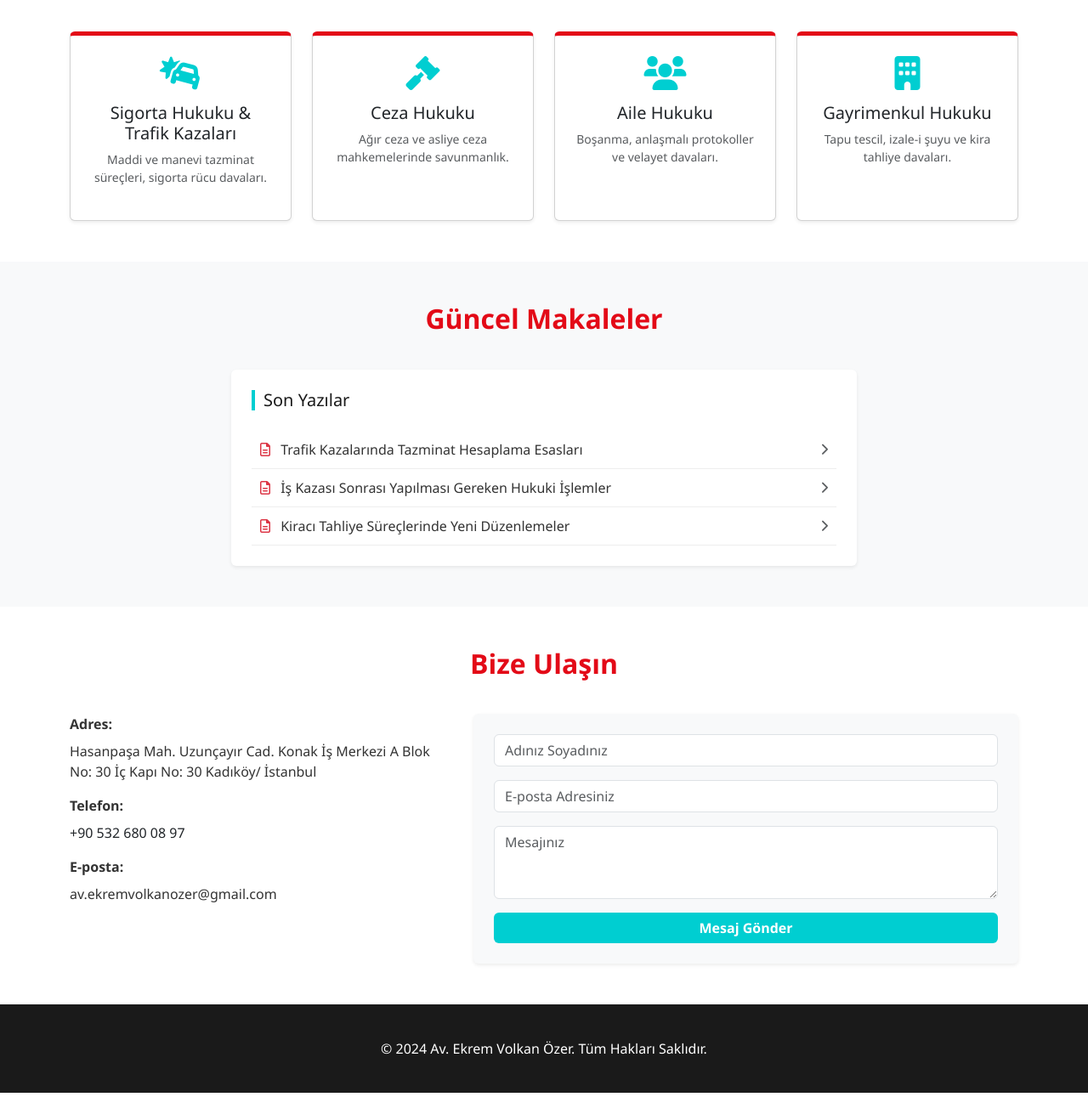
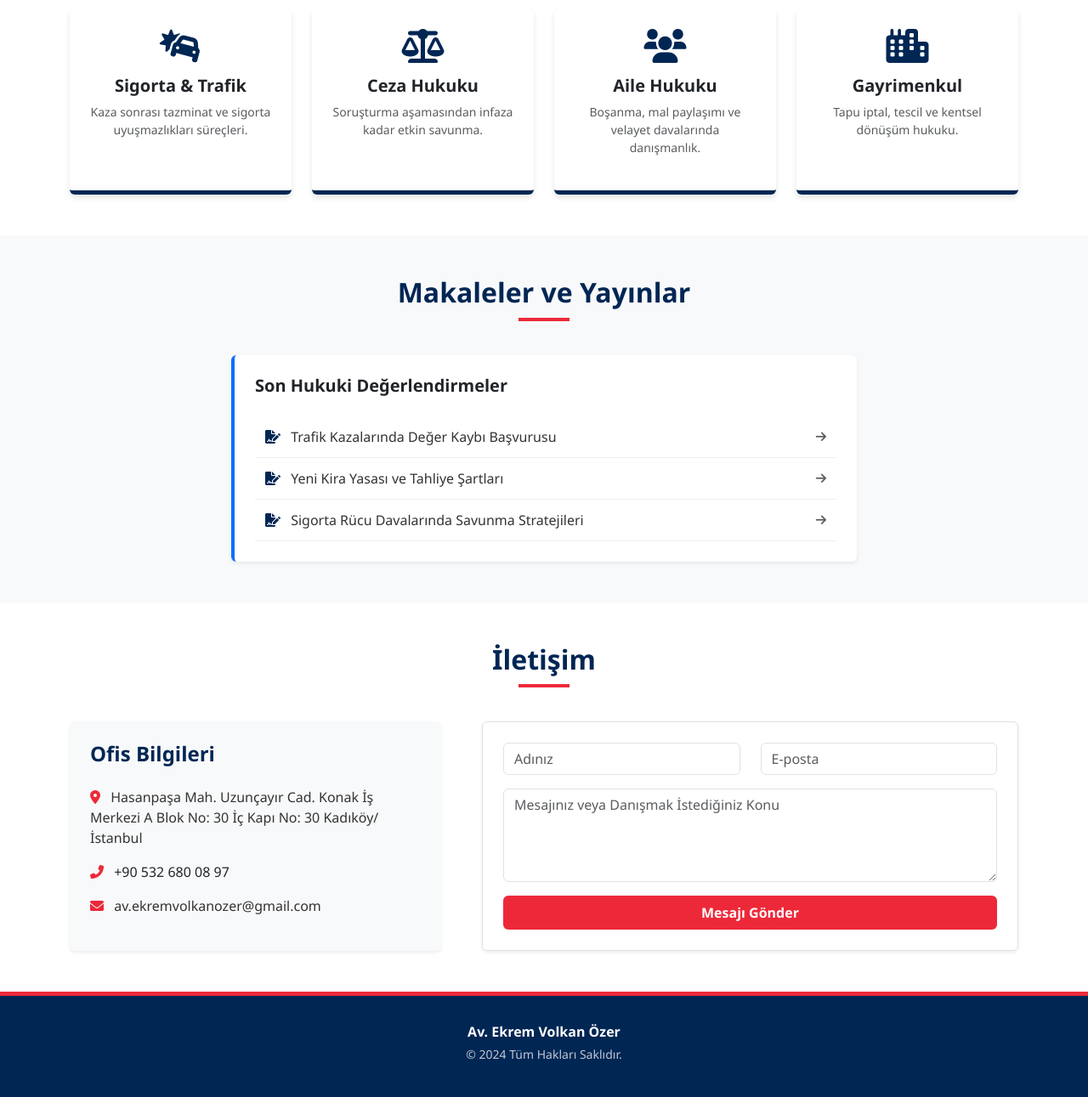
Before and after one commit to ekremvolkanozer/ekremvolkanozer.github.io, a plain HTML site: page index.html in a window 1280 px wide. Shown: the part 709-2000 px from the top of the page at 85% size. Drawn offline with nearby package versions, Linux system fonts and the light colour scheme.

Commit message:
Update index.html

```diff
--- a/index.html
+++ b/index.html
@@ -8,43 +8,44 @@
     <link rel="stylesheet" href="https://cdnjs.cloudflare.com/ajax/libs/font-awesome/6.0.0/css/all.min.css">
     <style>
         :root {
-            --turkish-red: #E30A17;
-            --turquoise-blue: #00FFEF;
-            --dark-red: #b30000;
+            --french-blue: #002654;
+            --french-red: #ED2939;
+            --french-white: #ffffff;
         }
-        body { font-family: 'Segoe UI', Tahoma, sans-serif; background-color: #ffffff; color: #333; }
+        body { font-family: 'Segoe UI', Tahoma, sans-serif; background-color: var(--french-white); color: #333; }
 
         /* Navigasyon */
-        .navbar { background-color: white; border-bottom: 4px solid var(--turkish-red); }
-        .navbar-brand, .nav-link { color: #1a1a1a !important; font-weight: bold; }
-        .nav-link:hover { color: var(--turkish-red) !important; }
+        .navbar { background-color: var(--french-blue); border-bottom: 3px solid var(--french-red); }
+        .navbar-brand, .nav-link { color: white !important; font-weight: bold; }
+        .nav-link:hover { color: var(--french-red) !important; }
 
         /* Hero Bölümü */
         .hero {
-            background: linear-gradient(rgba(0,0,0,0.6), rgba(0,0,0,0.6)), url('https://images.unsplash.com/photo-1589829545856-d10d557cf95f?auto=format&fit=crop&w=1350&q=80');
-            background-size: cover; height: 70vh; display: flex; align-items: center; color: white;
+            background: linear-gradient(rgba(0,38,84,0.7), rgba(0,38,84,0.7)), url('https://images.unsplash.com/photo-1589829545856-d10d557cf95f?auto=format&fit=crop&w=1350&q=80');
+            background-size: cover; height: 65vh; display: flex; align-items: center; color: white;
         }
 
         /* Ortak Vurgular */
-        .btn-turkuaz { background-color: #00CED1; color: white; border: none; font-weight: bold; }
-        .btn-turkuaz:hover { background-color: var(--turquoise-blue); color: #1a1a1a; }
-        .section-title { color: var(--turkish-red); font-weight: bold; margin-bottom: 40px; }
-        .icon-box { color: #00CED1; font-size: 2.5rem; margin-bottom: 15px; }
+        .btn-french { background-color: var(--french-red); color: white; border: none; font-weight: bold; transition: 0.3s; }
+        .btn-french:hover { background-color: #c41e2a; color: white; transform: scale(1.05); }
+        .section-title { color: var(--french-blue); font-weight: bold; margin-bottom: 40px; position: relative; }
+        .section-title::after { content: ''; display: block; width: 60px; height: 4px; background: var(--french-red); margin: 10px auto; }
+        .icon-box { color: var(--french-blue); font-size: 2.5rem; margin-bottom: 15px; }
 
         /* Kartlar */
-        .card { border-top: 5px solid var(--turkish-red); transition: transform 0.3s; }
-        .card:hover { transform: translateY(-10px); }
+        .card { border: none; border-bottom: 5px solid var(--french-blue); transition: all 0.3s; box-shadow: 0 4px 6px rgba(0,0,0,0.1); }
+        .card:hover { border-bottom-color: var(--french-red); transform: translateY(-10px); }
 
         /* Makale Linkleri */
-        .article-link { text-decoration: none; color: #333; display: block; padding: 10px; border-bottom: 1px solid #eee; }
-        .article-link:hover { background-color: #f8f9fa; color: var(--turkish-red); }
+        .article-link { text-decoration: none; color: #333; display: block; padding: 12px; border-bottom: 1px solid #eee; transition: 0.2s; }
+        .article-link:hover { background-color: #f8f9fa; color: var(--french-red); padding-left: 20px; }
 
-        footer { background-color: #1a1a1a; color: white; padding: 40px 0; }
+        footer { background-color: var(--french-blue); color: white; padding: 30px 0; border-top: 5px solid var(--french-red); }
     </style>
 </head>
 <body>
 
-    <nav class="navbar navbar-expand-lg sticky-top shadow-sm">
+    <nav class="navbar navbar-expand-lg sticky-top shadow-lg">
         <div class="container">
             <a class="navbar-brand" href="#">AV. EKREM VOLKAN ÖZER</a>
             <button class="navbar-toggler" type="button" data-bs-toggle="collapse" data-bs-target="#navbarNav">
@@ -61,11 +62,11 @@
         </div>
     </nav>
 
-    <section id="anasayfa" class="hero">
-        <div class="container text-center">
-            <h1 class="display-4 fw-bold">Hukukta Tecrübe ve Şeffaflık</h1>
-            <p class="lead">Adaletin peşinde, haklarınızın savunucusuyuz.</p>
-            <a href="tel:+905326800897" class="btn btn-turkuaz btn-lg mt-3 shadow">Hemen Arayın</a>
+    <section id="anasayfa" class="hero text-center">
+        <div class="container">
+            <h1 class="display-4 fw-bold text-uppercase">Hukuki Danışmanlık ve Savunma</h1>
+            <p class="lead">Profesyonel Yaklaşım, Güçlü Temsiliyet.</p>
+            <a href="tel:+905326800897" class="btn btn-french btn-lg mt-3 shadow-sm">İletişime Geçin</a>
         </div>
     </section>
 
@@ -74,31 +75,31 @@
             <h2 class="text-center section-title">Çalışma Alanlarımız</h2>
             <div class="row g-4 text-center">
                 <div class="col-md-3">
-                    <div class="card h-100 p-4 shadow-sm">
+                    <div class="card h-100 p-4">
                         <i class="fas fa-car-crash icon-box"></i>
-                        <h5>Sigorta Hukuku & Trafik Kazaları</h5>
-                        <p class="small text-muted">Maddi ve manevi tazminat süreçleri, sigorta rücu davaları.</p>
+                        <h5 class="fw-bold">Sigorta & Trafik</h5>
+                        <p class="small text-muted">Kaza sonrası tazminat ve sigorta uyuşmazlıkları süreçleri.</p>
                     </div>
                 </div>
                 <div class="col-md-3">
-                    <div class="card h-100 p-4 shadow-sm">
-                        <i class="fas fa-gavel icon-box"></i>
-                        <h5>Ceza Hukuku</h5>
-                        <p class="small text-muted">Ağır ceza ve asliye ceza mahkemelerinde savunmanlık.</p>
+                    <div class="card h-100 p-4">
+                        <i class="fas fa-balance-scale icon-box"></i>
+                        <h5 class="fw-bold">Ceza Hukuku</h5>
+                        <p class="small text-muted">Soruşturma aşamasından infaza kadar etkin savunma.</p>
                     </div>
                 </div>
                 <div class="col-md-3">
-                    <div class="card h-100 p-4 shadow-sm">
+                    <div class="card h-100 p-4">
                         <i class="fas fa-users icon-box"></i>
-                        <h5>Aile Hukuku</h5>
-                        <p class="small text-muted">Boşanma, anlaşmalı protokoller ve velayet davaları.</p>
+                        <h5 class="fw-bold">Aile Hukuku</h5>
+                        <p class="small text-muted">Boşanma, mal paylaşımı ve velayet davalarında danışmanlık.</p>
                     </div>
                 </div>
                 <div class="col-md-3">
-                    <div class="card h-100 p-4 shadow-sm">
-                        <i class="fas fa-building icon-box"></i>
-                        <h5>Gayrimenkul Hukuku</h5>
-                        <p class="small text-muted">Tapu tescil, izale-i şuyu ve kira tahliye davaları.</p>
+                    <div class="card h-100 p-4">
+                        <i class="fas fa-city icon-box"></i>
+                        <h5 class="fw-bold">Gayrimenkul</h5>
+                        <p class="small text-muted">Tapu iptal, tescil ve kentsel dönüşüm hukuku.</p>
                     </div>
                 </div>
             </div>
@@ -107,30 +108,30 @@
 
     <section id="makaleler" class="py-5 bg-light">
         <div class="container">
-            <h2 class="text-center section-title">Güncel Makaleler</h2>
+            <h2 class="text-center section-title">Makaleler ve Yayınlar</h2>
             <div class="row">
                 <div class="col-md-8 mx-auto">
-                    <div class="bg-white p-4 rounded shadow-sm">
-                        <h5 class="mb-4" style="color: #1a1a1a; border-left: 4px solid #00CED1; padding-left: 10px;">Son Yazılar</h5>
+                    <div class="bg-white p-4 rounded shadow-sm border-start border-4 border-primary">
+                        <h5 class="mb-4 fw-bold text-dark">Son Hukuki Değerlendirmeler</h5>
 
-                        <a href="makale-detay.html" class="article-link">
+                        <a href="#" class="article-link">
                             <div class="d-flex justify-content-between align-items-center">
-                                <span><i class="far fa-file-alt me-2 text-danger"></i> Trafik Kazalarında Tazminat Hesaplama Esasları</span>
-                                <i class="fas fa-chevron-right small text-muted"></i>
+                                <span><i class="fas fa-file-signature me-2" style="color: var(--french-blue);"></i> Trafik Kazalarında Değer Kaybı Başvurusu</span>
+                                <i class="fas fa-arrow-right small text-muted"></i>
                             </div>
                         </a>
 
-                        <a href="makale-detay.html" class="article-link">
+                        <a href="#" class="article-link">
                             <div class="d-flex justify-content-between align-items-center">
-                                <span><i class="far fa-file-alt me-2 text-danger"></i> İş Kazası Sonrası Yapılması Gereken Hukuki İşlemler</span>
-                                <i class="fas fa-chevron-right small text-muted"></i>
+                                <span><i class="fas fa-file-signature me-2" style="color: var(--french-blue);"></i> Yeni Kira Yasası ve Tahliye Şartları</span>
+                                <i class="fas fa-arrow-right small text-muted"></i>
                             </div>
                         </a>
 
-                        <a href="makale-detay.html" class="article-link">
+                        <a href="#" class="article-link">
                             <div class="d-flex justify-content-between align-items-center">
-                                <span><i class="far fa-file-alt me-2 text-danger"></i> Kiracı Tahliye Süreçlerinde Yeni Düzenlemeler</span>
-                                <i class="fas fa-chevron-right small text-muted"></i>
+                                <span><i class="fas fa-file-signature me-2" style="color: var(--french-blue);"></i> Sigorta Rücu Davalarında Savunma Stratejileri</span>
+                                <i class="fas fa-arrow-right small text-muted"></i>
                             </div>
                         </a>
                     </div>
@@ -141,22 +142,24 @@
 
     <section id="iletisim" class="py-5">
         <div class="container">
-            <h2 class="text-center section-title">Bize Ulaşın</h2>
-            <div class="row">
+            <h2 class="text-center section-title">İletişim</h2>
+            <div class="row g-5">
                 <div class="col-md-5">
-                    <p class="mb-2"><strong>Adres:</strong></p>
-                    <p>Hasanpaşa Mah. Uzunçayır Cad. Konak İş Merkezi A Blok No: 30 İç Kapı No: 30 Kadıköy/ İstanbul</p>
-                    <p class="mb-2"><strong>Telefon:</strong></p>
-                    <p><a href="tel:+905326800897" class="text-decoration-none text-dark">+90 532 680 08 97</a></p>
-                    <p class="mb-2"><strong>E-posta:</strong></p>
-                    <p>av.ekremvolkanozer@gmail.com</p>
+                    <div class="p-4 bg-light rounded shadow-sm h-100">
+                        <h4 class="fw-bold mb-4" style="color: var(--french-blue);">Ofis Bilgileri</h4>
+                        <p><i class="fas fa-map-marker-alt me-2" style="color: var(--french-red);"></i> Hasanpaşa Mah. Uzunçayır Cad. Konak İş Merkezi A Blok No: 30 İç Kapı No: 30 Kadıköy/ İstanbul</p>
+                        <p><i class="fas fa-phone-alt me-2" style="color: var(--french-red);"></i> <a href="tel:+905326800897" class="text-decoration-none text-dark">+90 532 680 08 97</a></p>
+                        <p><i class="fas fa-envelope me-2" style="color: var(--french-red);"></i> av.ekremvolkanozer@gmail.com</p>
+                    </div>
                 </div>
                 <div class="col-md-7">
-                    <form class="bg-light p-4 rounded shadow-sm">
-                        <div class="mb-3"><input type="text" class="form-control" placeholder="Adınız Soyadınız"></div>
-                        <div class="mb-3"><input type="email" class="form-control" placeholder="E-posta Adresiniz"></div>
-                        <div class="mb-3"><textarea class="form-control" rows="3" placeholder="Mesajınız"></textarea></div>
-                        <button type="submit" class="btn btn-turkuaz w-100">Mesaj Gönder</button>
+                    <form class="p-4 border rounded shadow-sm">
+                        <div class="row">
+                            <div class="col-md-6 mb-3"><input type="text" class="form-control" placeholder="Adınız"></div>
+                            <div class="col-md-6 mb-3"><input type="email" class="form-control" placeholder="E-posta"></div>
+                        </div>
+                        <div class="mb-3"><textarea class="form-control" rows="4" placeholder="Mesajınız veya Danışmak İstediğiniz Konu"></textarea></div>
+                        <button type="submit" class="btn btn-french w-100 p-2">Mesajı Gönder</button>
                     </form>
                 </div>
             </div>
@@ -165,7 +168,8 @@
 
     <footer>
         <div class="container text-center">
-            <p class="mb-0">© 2024 Av. Ekrem Volkan Özer. Tüm Hakları Saklıdır.</p>
+            <p class="mb-1 fw-bold">Av. Ekrem Volkan Özer</p>
+            <p class="small opacity-75">© 2024 Tüm Hakları Saklıdır.</p>
         </div>
     </footer>
 
```
